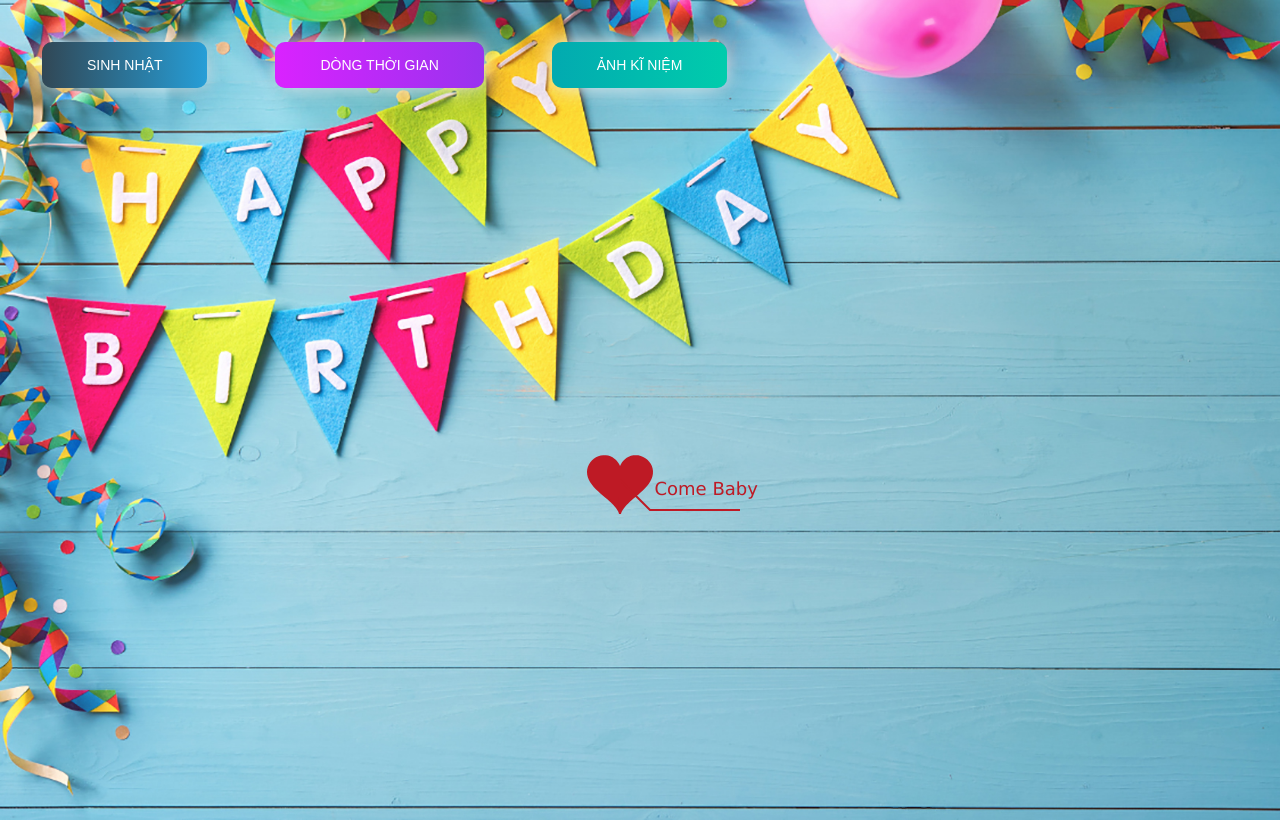
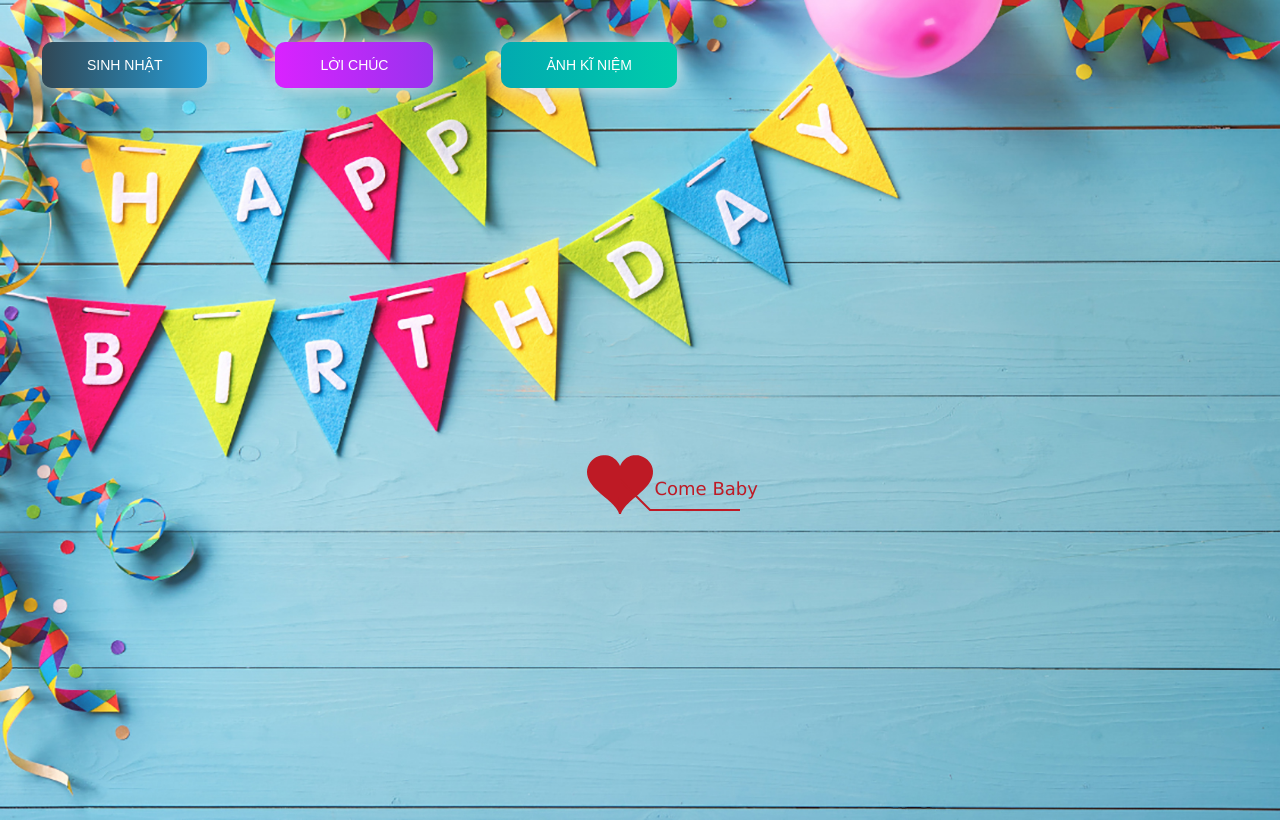
Before and after one commit to LongPhi2k/chuc-mung-sinh-nhat-Nhi, a plain HTML site: page timeline.html in a window 1280 px wide. Drawn offline with Linux system fonts and the light colour scheme.

Commit message:
Update timeline.html

```diff
--- a/timeline.html
+++ b/timeline.html
@@ -22,7 +22,7 @@
     <body>
         <div class="buttons">
             <a href="index.html" class="btn btn-bir">Sinh nhật</a>
-            <a href="timeline.html" class="btn btn-timeline">Dòng thời gian</a>
+            <a href="timeline.html" class="btn btn-timeline">Lời chúc</a>
             <a href="gallery.html" class="btn btn-gallery">Ảnh kĩ niệm</a>
         </div>
         <div id="main">
```
